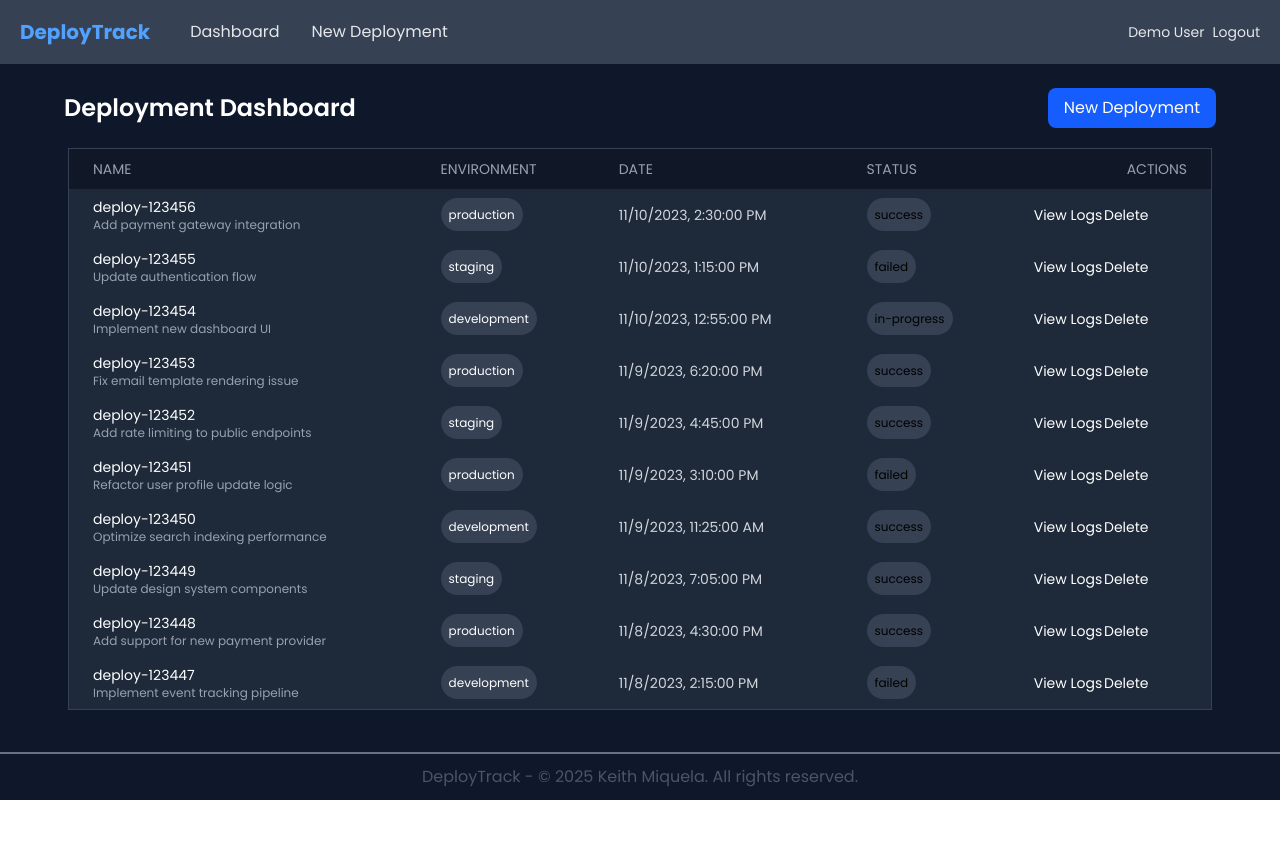
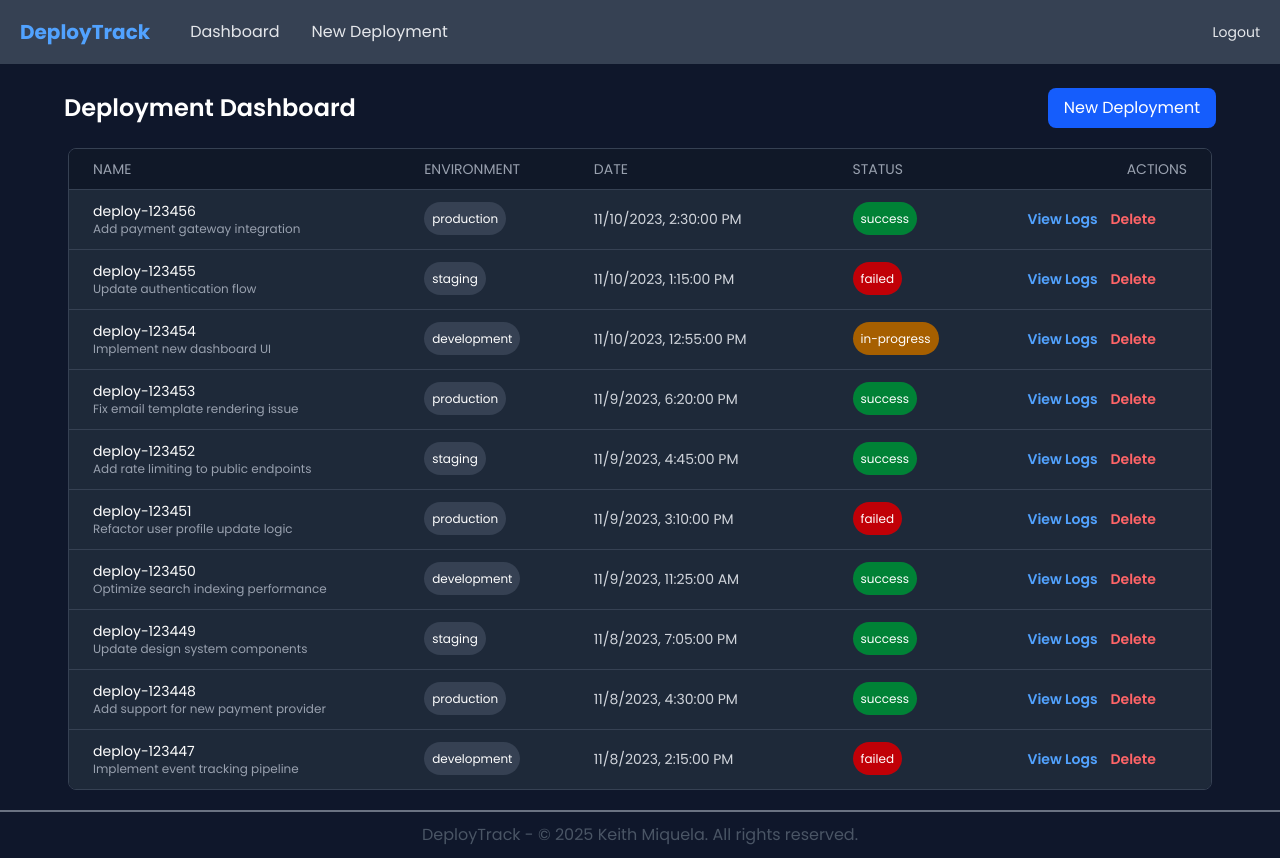
Before and after one commit to keithmiquela/DeployTrack, a React (Vite) app in the folder frontend/: page /home in a window 1280 px wide. Before the commit the page ends 800 px from the top, so only its background shows below. Built offline with nearby package versions, Linux system fonts and the light colour scheme.

Commit message:
feat: styled table

```diff
--- a/frontend/src/components/DeploymentTable.jsx
+++ b/frontend/src/components/DeploymentTable.jsx
@@ -1,5 +1,6 @@
 import React from 'react'
 import mockDeployments from '../data/mockDeployments'
+import Status from './Status';
 
 const DeploymentTable = () => {
 
@@ -8,8 +9,8 @@ const DeploymentTable = () => {
   const deployments = mockDeployments;
 
   return (
-    <div className='mx-7 my-5 border-1 border-solid border-gray-700'>
-        <table className="bg-white w-full">
+    <div className='mx-7 my-5 overflow-hidden rounded-lg border border-gray-700'>
+        <table className="w-full">
           <thead className='bg-gray-900 text-gray-400 h-10'>
             <tr>
               {columns.map((columnName) => (
@@ -20,7 +21,7 @@ const DeploymentTable = () => {
           </thead>
           <tbody>
             {deployments.map((deployment) => (
-                <tr className='bg-gray-800'>
+                <tr className='bg-gray-800 h-15 border-t border-gray-700'>
                   <th className="text-left px-6 py-2 font-normal">
                     <p className='text-sm text-white'>{deployment.id}</p>
                     <p className='text-xs text-gray-400'>{deployment.message}</p>
@@ -28,20 +29,18 @@ const DeploymentTable = () => {
                   <th className="text-left px-6 font-normal text-xs text-white">
                     <span className='bg-gray-700 p-2 rounded-3xl w-auto'>{deployment.environment}</span>
                   </th>
-                  <th className="text-left px-6 font-normal text-sm text-gray-300">
+                  <th className="text-left px-6 font-normal text-sm text-gray-300 min-w-55">
                     {new Date(deployment.timestamp).toLocaleString()}
                   </th>
                   <th className="text-left px-6 font-normal text-xs">
-                    <span
-                      className='bg-gray-700 p-2 rounded-3xl w-auto'
-
-
-                    >{deployment.status}</span>
+                    <div className='min-w-25'>
+                      <Status status={deployment.status} />
+                    </div>
                   </th>
                   <th className="text-right px-6 font-normal text-sm text-white">
-                    <div className='flex'>
-                      <button className='w-18'>View Logs</button>
-                      <button>Delete</button>
+                    <div className='flex gap-3'>
+                      <button className='w-18 text-blue-400 font-semibold hover:text-blue-300 cursor-pointer'>View Logs</button>
+                      <button className='text-red-400 font-semibold hover:text-red-300 cursor-pointer'>Delete</button>
                     </div>
                   </th>
                 </tr>
--- a/frontend/src/components/Navbar.jsx
+++ b/frontend/src/components/Navbar.jsx
@@ -2,7 +2,7 @@ import React from 'react'
 
 const Navbar = () => {
   return (
-    <div className="bg-gray-700 h-16 flex flex-row justify-between items-center p-5">
+    <div className="bg-gray-700 h-16 flex flex-row justify-between items-center p-5 overflow-hidden">
       <div className='flex flex-row gap-10'>
         <p className='text-xl text-blue-400 font-bold'>DeployTrack</p>
         <div className='flex flex-row gap-8'>
@@ -11,7 +11,7 @@ const Navbar = () => {
         </div>
       </div>
       <div className='flex flex-row gap-2 text-sm'>
-        <p className="text-gray-200">Demo User</p>
+        <p className="text-gray-200">{localStorage.getItem("name")}</p>
         <button className="cursor-pointer text-gray-200 hover:text-white">Logout</button>
       </div>
     </div>
--- /dev/null
+++ b/frontend/src/components/Status.jsx
@@ -0,0 +1,19 @@
+import React from 'react'
+
+const Status = (props) => {
+
+    const isSuccess = props.status == "success"
+    const isFailed = props.status == "failed"
+    const isInProgress = props.status == "in-progress"
+
+    return (
+        <>
+            {isSuccess && <span className='bg-green-700 p-2 rounded-3xl w-auto text-white'>{props.status}</span>}
+            {isFailed && <span className='bg-red-700 p-2 rounded-3xl w-auto text-white'>{props.status}</span>}
+            {isInProgress && <span className='bg-yellow-700 p-2 rounded-3xl w-auto text-white'>{props.status}</span>}
+            {!isSuccess && !isFailed && !isInProgress && <span className='bg-gray-700 p-2 rounded-3xl w-auto text-white'>{props.status}</span>}
+        </>
+    )
+}
+
+export default Status
```
